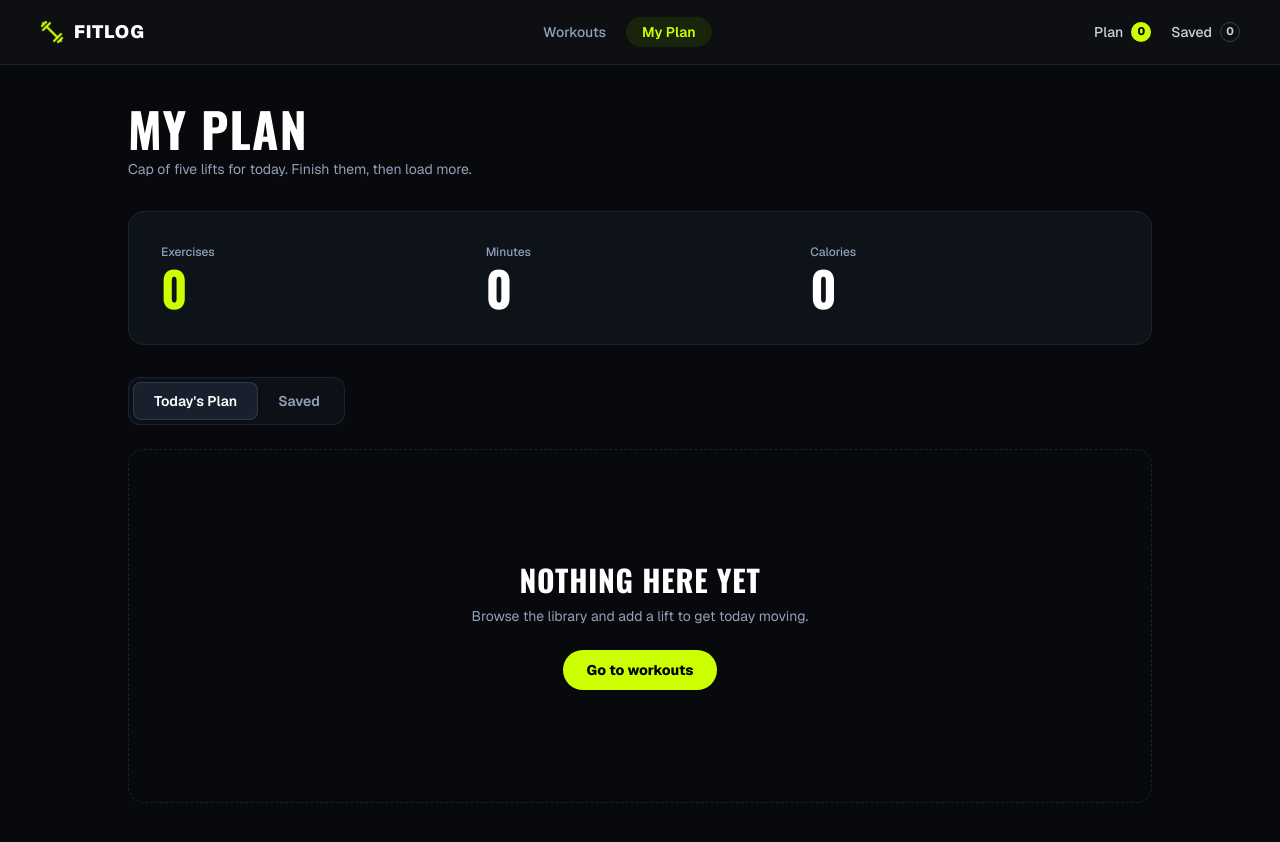
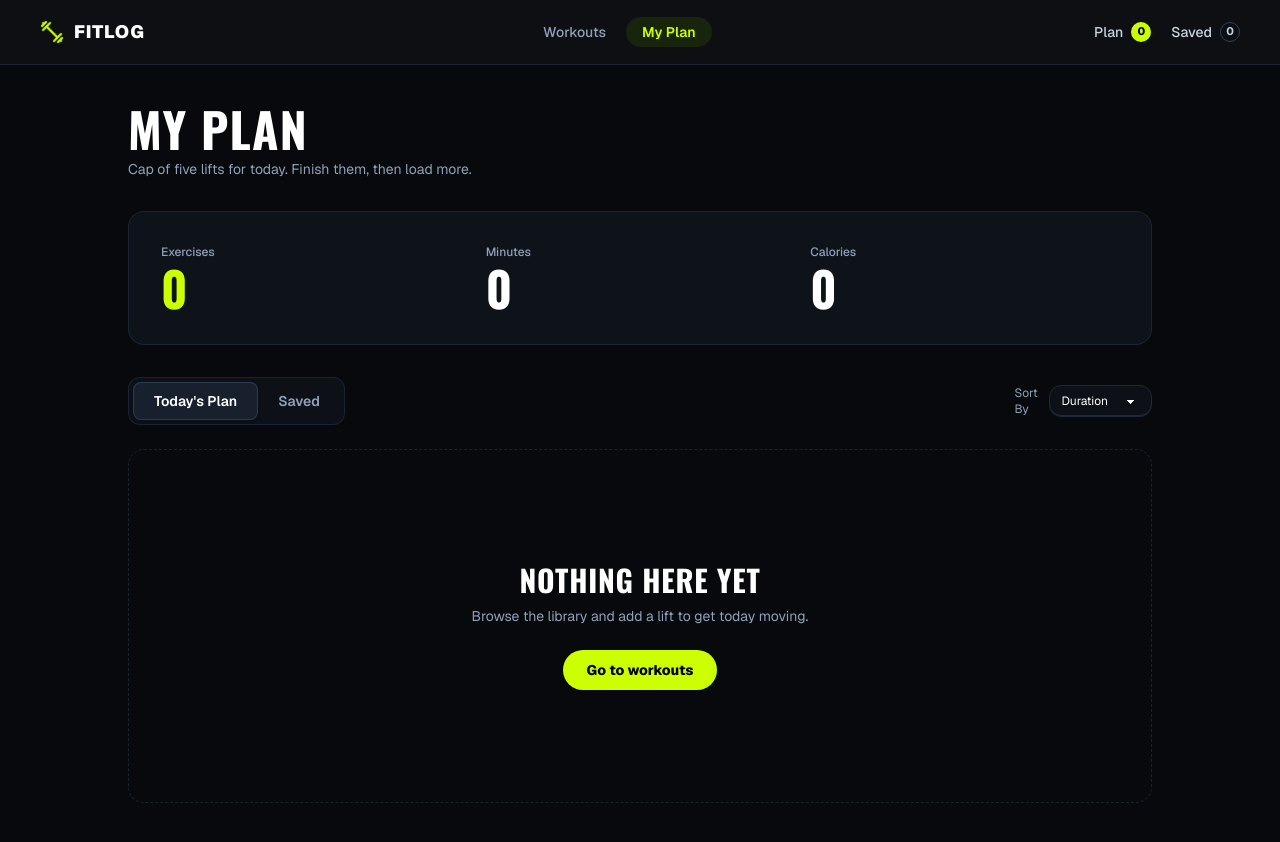
Before and after one commit to limon-hasan/nextjs-assignment-project-programming-hero-fitness, a Next.js app: page /my-plan in a window 1280 px wide. Shown: the top 842 px of the page. Built offline with nearby package versions, Linux system fonts and the light colour scheme.

Commit message:
completed the requiremnent no .6

```diff
--- a/src/app/my-plan/page.tsx
+++ b/src/app/my-plan/page.tsx
@@ -11,10 +11,27 @@ import { toast } from "react-toastify";
 const MyPlanPage = () => {
   const { todaysPlan, setTodaysPlan, savedLater, setSavedLater } =
     useContext(WorkoutContext);
+  const [sortBy, setSortBy] = useState<"duration" | "calories" | "rating">(
+    "duration",
+  );
+  const sortedWorkout = (workouts: IWorkout[]) => {
+    const sortWorksout = [...workouts];
+    if (sortBy === "duration") {
+      sortWorksout.sort((a, b) => a.duration - b.duration);
+    } else if (sortBy === "calories") {
+      sortWorksout.sort((a, b) => b.caloriesBurned - a.caloriesBurned);
+    } else sortWorksout.sort((a, b) => b.rating - a.rating);
+
+    return sortWorksout;
+  };
+
+  const sortedTodaysPlan = sortedWorkout(todaysPlan);
+  const sortedSavedLater = sortedWorkout(savedLater);
 
   const [activeTab, setActiveTab] = useState<"today" | "saved">("today");
 
-  const currentList = activeTab === "today" ? todaysPlan : savedLater;
+  const currentList =
+    activeTab === "today" ? sortedTodaysPlan : sortedSavedLater;
 
   const totalExercises = currentList.length;
   const totalMinutes = currentList.reduce(
@@ -78,7 +95,7 @@ const MyPlanPage = () => {
           </div>
         </div>
 
-        <div className="mb-6">
+        <div className="flex items-center justify-between gap-4 mb-6">
           <div className="inline-flex items-center bg-[#0d1017] border border-slate-800/80 p-1 rounded-xl">
             <button
               onClick={() => setActiveTab("today")}
@@ -100,6 +117,21 @@ const MyPlanPage = () => {
             >
               Saved
             </button>
+          </div>
+
+          <div className="flex items-center gap-2">
+            <span className="text-xs text-slate-400">Sort By</span>
+            <select
+              value={sortBy}
+              onChange={(e) =>
+                setSortBy(e.target.value as "duration" | "calories" | "rating")
+              }
+              className="select select-sm bg-[#0d1017] text-white border border-slate-800 focus:outline-none focus:border-[#ccff00] text-xs rounded-xl"
+            >
+              <option value="duration">Duration</option>
+              <option value="calories">Calories</option>
+              <option value="rating">Rating</option>
+            </select>
           </div>
         </div>
 
--- a/src/context/WorkoutContext.tsx
+++ b/src/context/WorkoutContext.tsx
@@ -1,10 +1,11 @@
-"use client"
+"use client";
 
 import { IWorkout } from "@/types/workoutTypes";
 import {
   createContext,
   SetStateAction,
   useState,
+  useEffect,
   Dispatch,
   ReactNode,
 } from "react";
@@ -14,23 +15,41 @@ interface IWorkoutContext {
   setTodaysPlan: Dispatch<SetStateAction<IWorkout[]>>;
   savedLater: IWorkout[];
   setSavedLater: Dispatch<SetStateAction<IWorkout[]>>;
+  loading: boolean;
+  setLoading: Dispatch<SetStateAction<boolean>>;
 }
+
 export const WorkoutContext = createContext<IWorkoutContext>({
   todaysPlan: [],
   setTodaysPlan: () => {},
   savedLater: [],
   setSavedLater: () => {},
+  loading: true,
+  setLoading: () => {},
 });
+
 const WorkoutProvider = ({ children }: { children: ReactNode }) => {
   const [todaysPlan, setTodaysPlan] = useState<IWorkout[]>([]);
   const [savedLater, setSavedLater] = useState<IWorkout[]>([]);
+  const [loading, setLoading] = useState<boolean>(true);
+
+  useEffect(() => {
+    const timer = setTimeout(() => {
+      setLoading(false);
+    }, 500);
+
+    return () => clearTimeout(timer);
+  }, []);
 
   const sharedData = {
     todaysPlan,
     setTodaysPlan,
     savedLater,
     setSavedLater,
+    loading,
+    setLoading,
   };
+
   return (
     <div>
       <WorkoutContext.Provider value={sharedData}>
```
